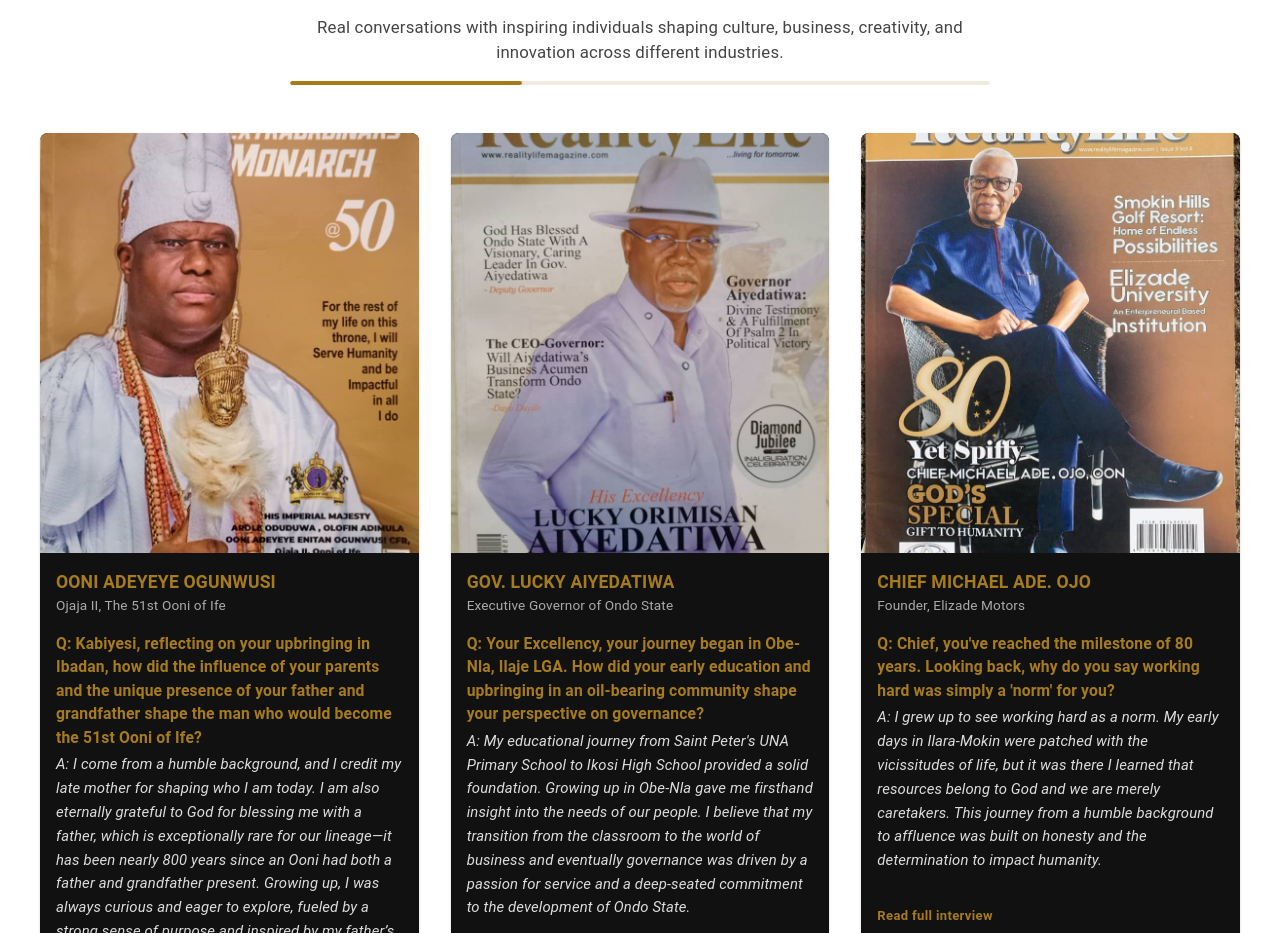
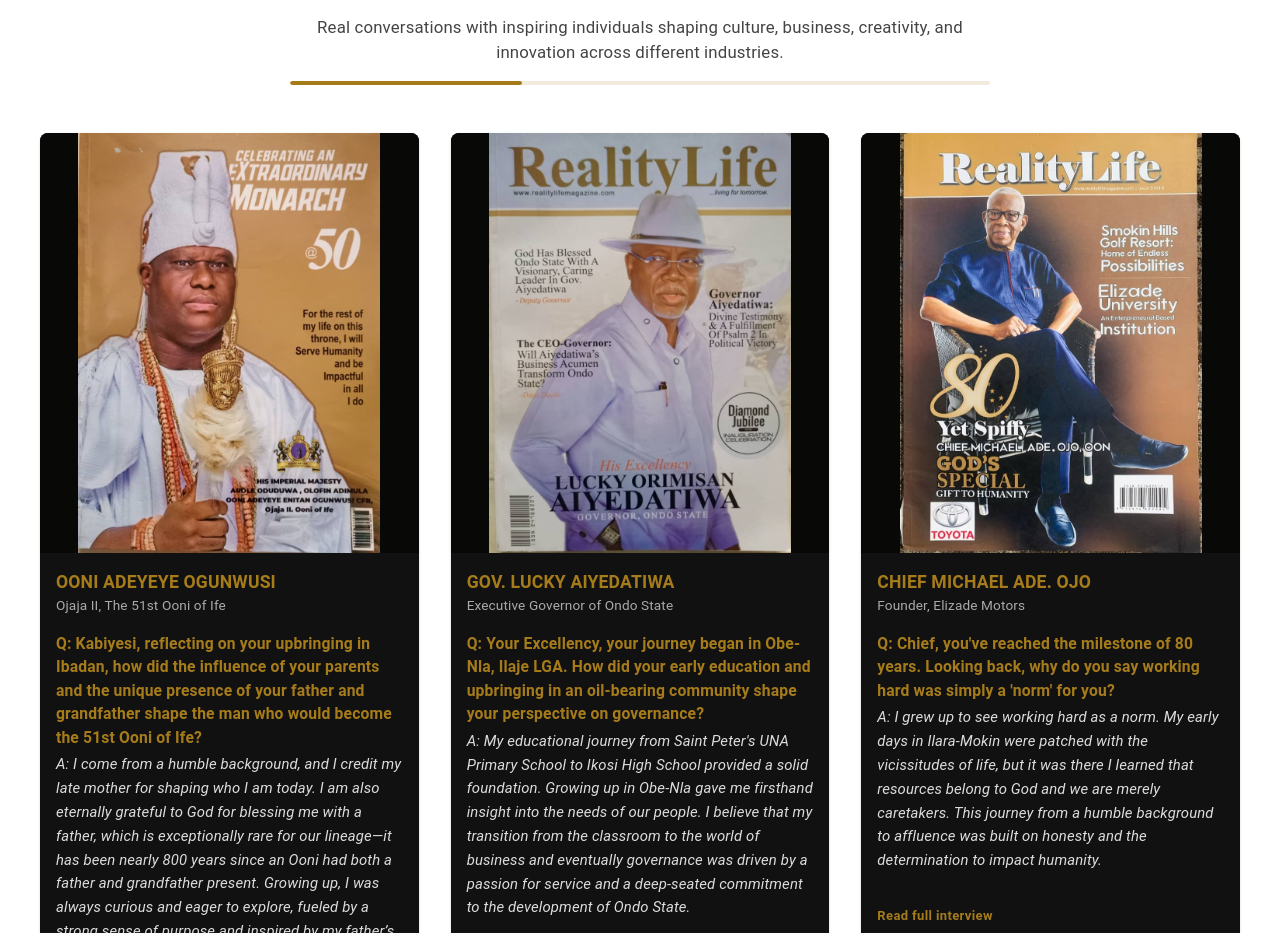
Before and after one commit to mutiu4luv/reallife-magzine, a React (Vite) app: page / in a window 1280 px wide. Shown: the part 4463-5396 px from the top of the page. Built offline with nearby package versions, Linux system fonts and the light colour scheme; no server answers.

Commit message:
updated interview section

```diff
--- a/src/components/InterviewSection.tsx
+++ b/src/components/InterviewSection.tsx
@@ -195,7 +195,7 @@
       <Box
   sx={{
     display: "grid",
-    gridTemplateColumns: { xs: "1fr", sm: "repeat(2, minmax(0, 1fr))", lg: "repeat(3, minmax(0, 1fr))" },
+    gridTemplateColumns: { xs: "1fr", sm: "repeat(2, minmax(0, 1fr))", md: "repeat(3, minmax(0, 1fr))" },
     justifyContent: "center",
     gap: { xs: 3, md: 4 },
   }}
@@ -237,8 +237,11 @@
             alt={item.name}
             sx={{
               width: "100%",
-              height: { xs: 320, sm: 360, md: 400, lg: 420 },
-              objectFit: "cover",
+              height: { xs: 340, sm: 380, md: 420 },
+              objectFit: "contain",
+              objectPosition: "center top",
+              bgcolor: "#080806",
+              display: "block",
             }}
           />
 
```
Also changed, not shown: 2 other files (tests, documents, lock files or other folders).
